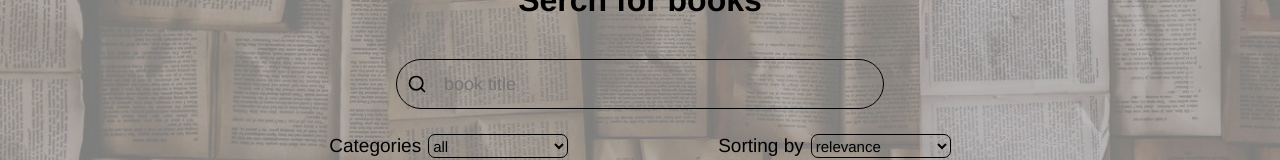
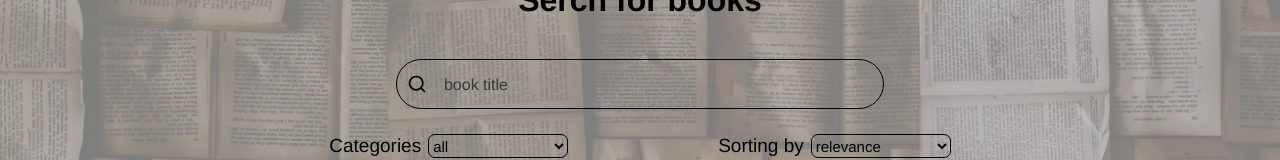
Before and after one commit to Getmenn/Book-Search, a React (Create React App) app: page / in a window 1280 px wide. Shown: the part 130-290 px from the top of the page. Built offline with nearby package versions, Linux system fonts and the light colour scheme.

Commit message:
placeholder color text

```diff
--- a/src/components/header/components/searchBook.scss
+++ b/src/components/header/components/searchBook.scss
@@ -42,13 +42,17 @@
 
         input{
             width: 100%;
-            //min-width: 300px;
             height: 28px;
             font-size: 18px;
             padding-left: 7px;
             box-sizing: border-box;
             border: none;
             background: transparent;
+
+            &::placeholder {
+                color: rgb(57, 57, 57);
+                font-size: 16px;
+            }
         }
 
         img {
```
